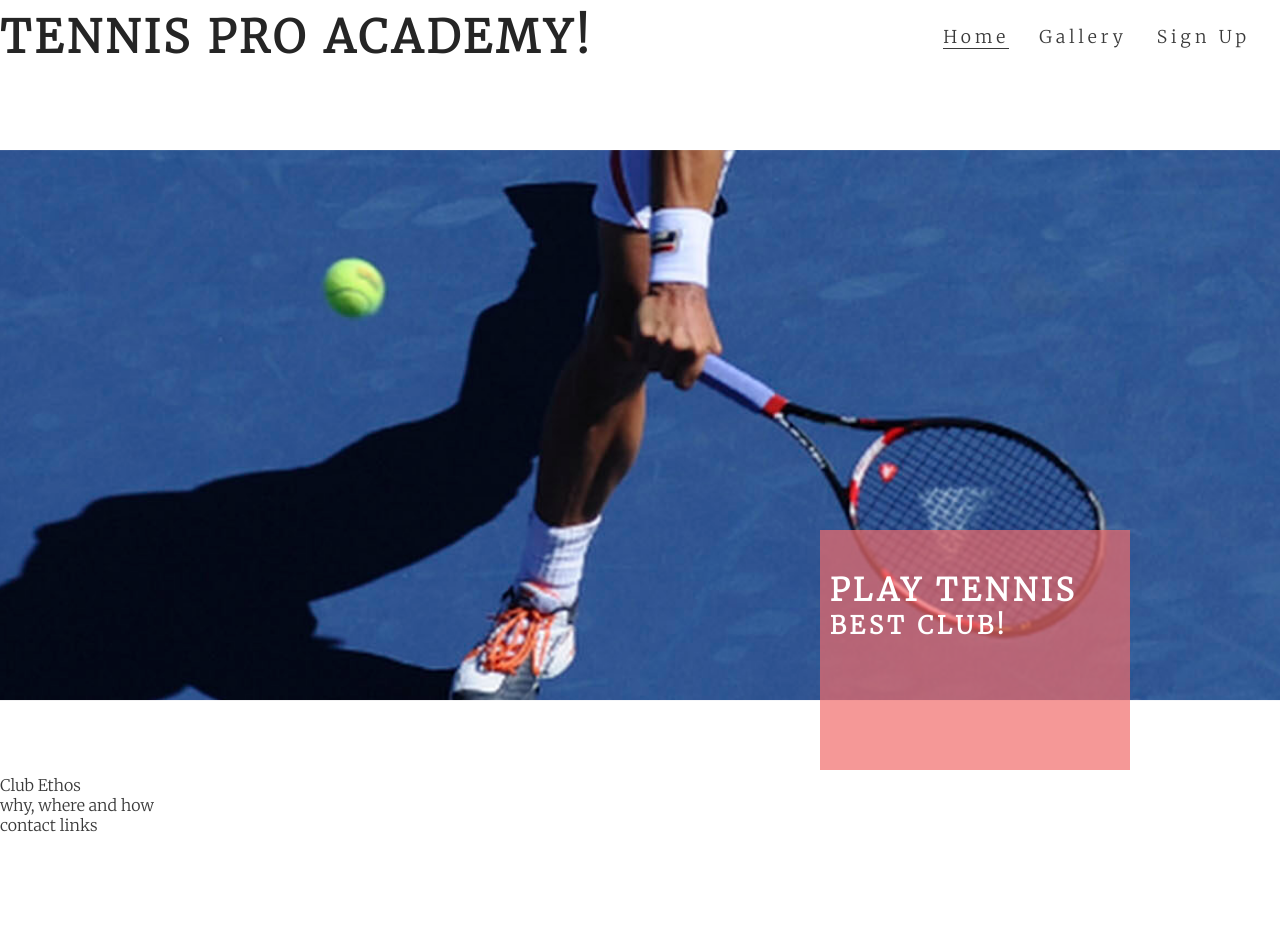
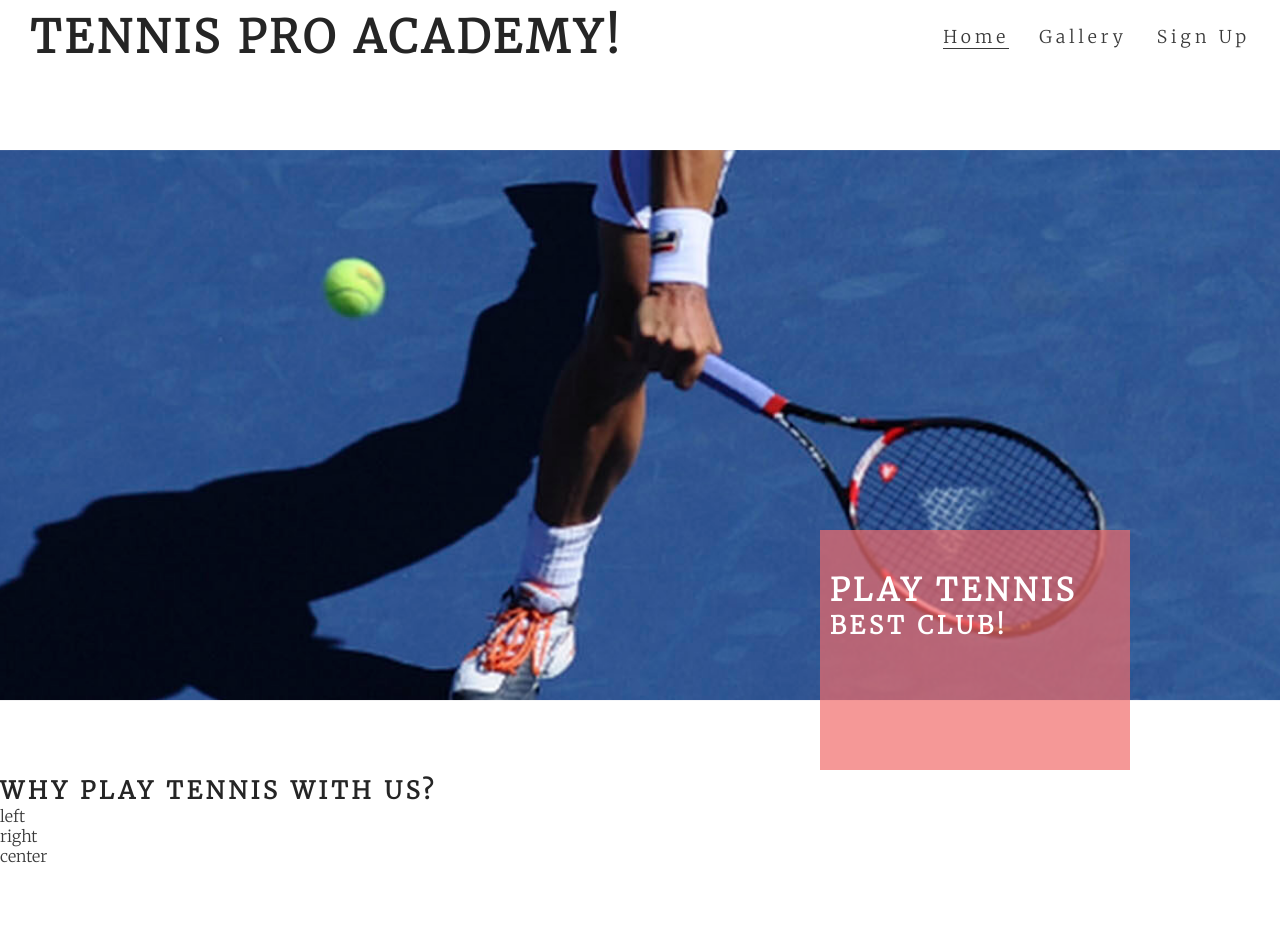
Before and after one commit to JoelLeonGfeller/Tennis-Partner, a plain HTML site: page index.html in a window 1280 px wide. Shown: the top 952 px of the page. Before the commit the page ends 835 px from the top, so only its background shows below. Drawn offline with Linux system fonts and the light colour scheme.

Commit message:
add club ethos

```diff
--- a/assets/css/style.css
+++ b/assets/css/style.css
@@ -24,6 +24,7 @@ h1, h2 {
 #logo {
     float: left;
     font-size: 280%;
+    margin-left: 30px;
 }
 
 /* navigation links */
@@ -111,3 +112,7 @@ to{
 
     position: absolute;
 }
+
+#club-ethos {
+    height: 600px;
+}
--- a/index.html
+++ b/index.html
@@ -40,8 +40,11 @@
         <h3>Best Club!</h3>
        </div>
     </section>
-    <section>
-        Club Ethos
+    <section id="club-ethos">
+        <h1>Why Play Tennis With Us?</h1>
+        <div id="left-about">left</div>
+        <div id="right-about">right</div>
+        <div id="center-about">center</div>
     </section>
     <section>
         why, where and how
```
